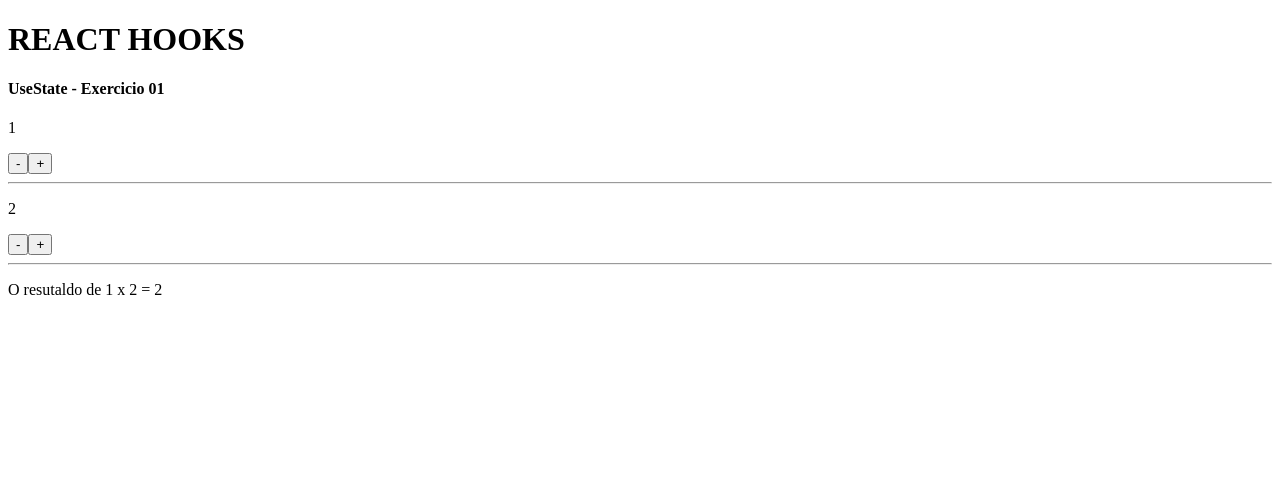
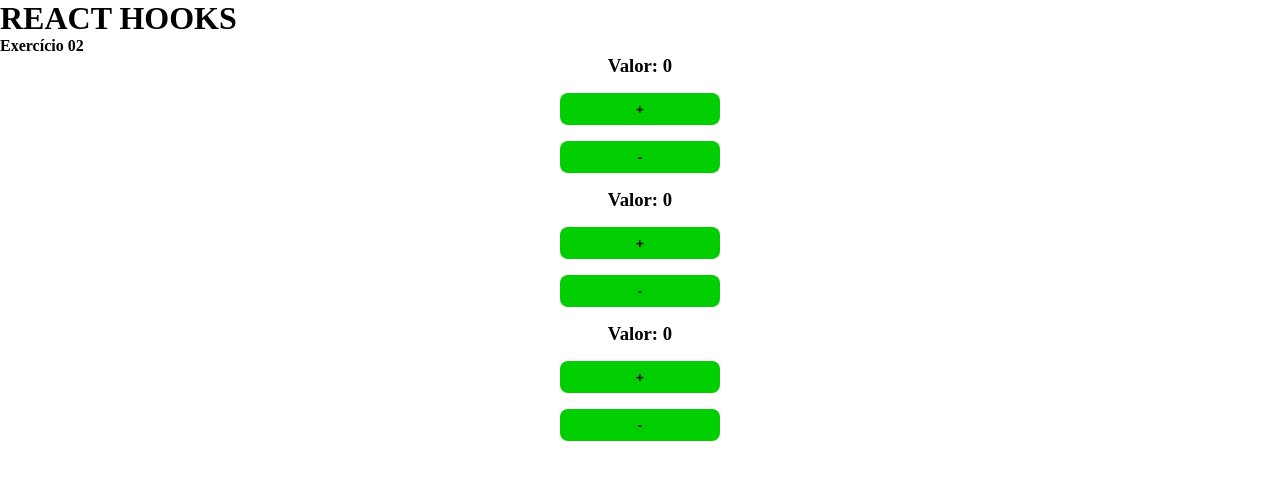
Before and after one commit to ravydev/react_next_hooks_new, a React (Vite) app: page / in a window 1280 px wide. Shown: the top 480 px of the page. Built offline with nearby package versions, Linux system fonts and the light colour scheme.

Commit message:
04_hooks

```diff
--- a/src/App.jsx
+++ b/src/App.jsx
@@ -3,7 +3,8 @@ import React from "react";
 
 //import HookState01 from './components/UseState_01'
 //import HookState02 from './components/UseState_02'
-import HookState03 from './components/UseState_03'
+//import HookState03 from './components/UseState_03'
+import HookState04 from './components/UseState_04'
 
 export default function App() {
 
@@ -12,7 +13,8 @@ export default function App() {
             <h1>REACT HOOKS</h1>
                {/* <HookState01/> */}
                {/*<HookState02 />*/}
-               <HookState03 />
+               {/*<HookState03 />*/}
+               <HookState04 />
         </>
     )
 }
--- /dev/null
+++ b/src/components/UseState_04.css
@@ -0,0 +1,29 @@
+* {
+    margin: 0;
+    padding: 0;
+    box-sizing: border-box;
+}
+
+
+.layout {
+    display: flex;
+    flex-direction: column;
+    justify-content: center;
+    align-items: center;
+    text-align: center;
+    gap: 1rem;
+}
+
+
+button {
+    height: 2rem;
+    width: 10rem;
+
+    border: none;
+    font-weight:  bold;
+    background-color: rgb(0, 206, 0);
+
+    border-radius: 0.5rem;
+
+    cursor: pointer;
+}
--- /dev/null
+++ b/src/components/UseState_04.jsx
@@ -0,0 +1,16 @@
+import React from "react";
+import './UseState_04.css';
+import UseState_04a from "./UseState_04a";
+
+export default () => {
+    return(
+        <>
+            <h4>Exercício 02</h4>
+            <div className="layout">
+                <UseState_04a unidades={1} />
+                <UseState_04a unidades={5}/>
+                <UseState_04a unidades={10} />
+            </div>
+        </>
+    )
+}
--- /dev/null
+++ b/src/components/UseState_04a.jsx
@@ -0,0 +1,20 @@
+import React from "react";
+import { useState } from "react";
+
+export default ({unidades}) => {
+
+    const [valor, setValor] = useState(0)
+
+    function decrementar() {setValor(old => old - unidades)}
+    function incrementar() {setValor(old => old + unidades)}
+
+
+    return (
+        <>
+
+            <h3>Valor: <strong>{valor}</strong></h3>
+            <button onClick={incrementar}>+</button>
+            <button onClick={decrementar}>-</button>
+        </>
+    )
+}
```
